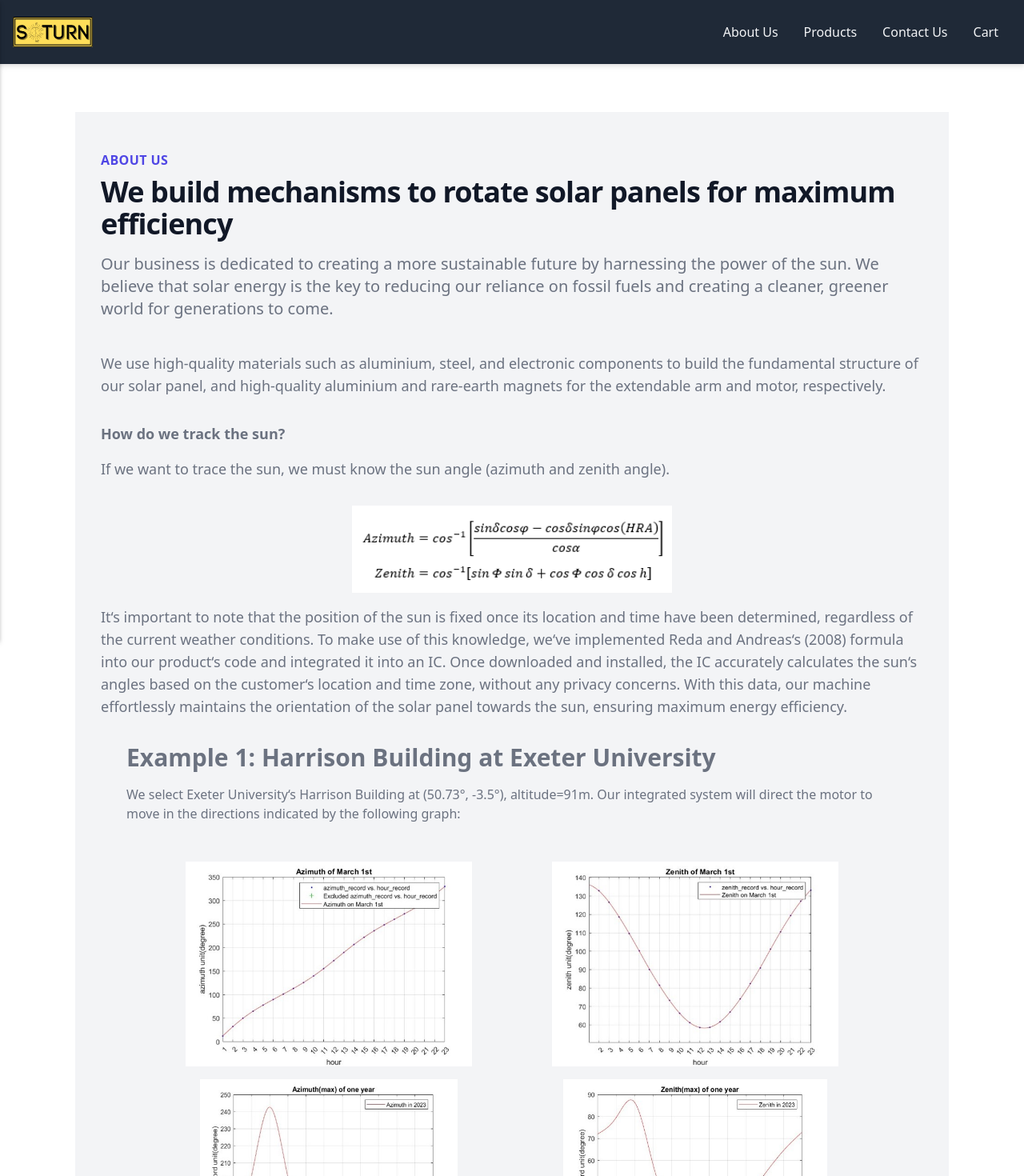
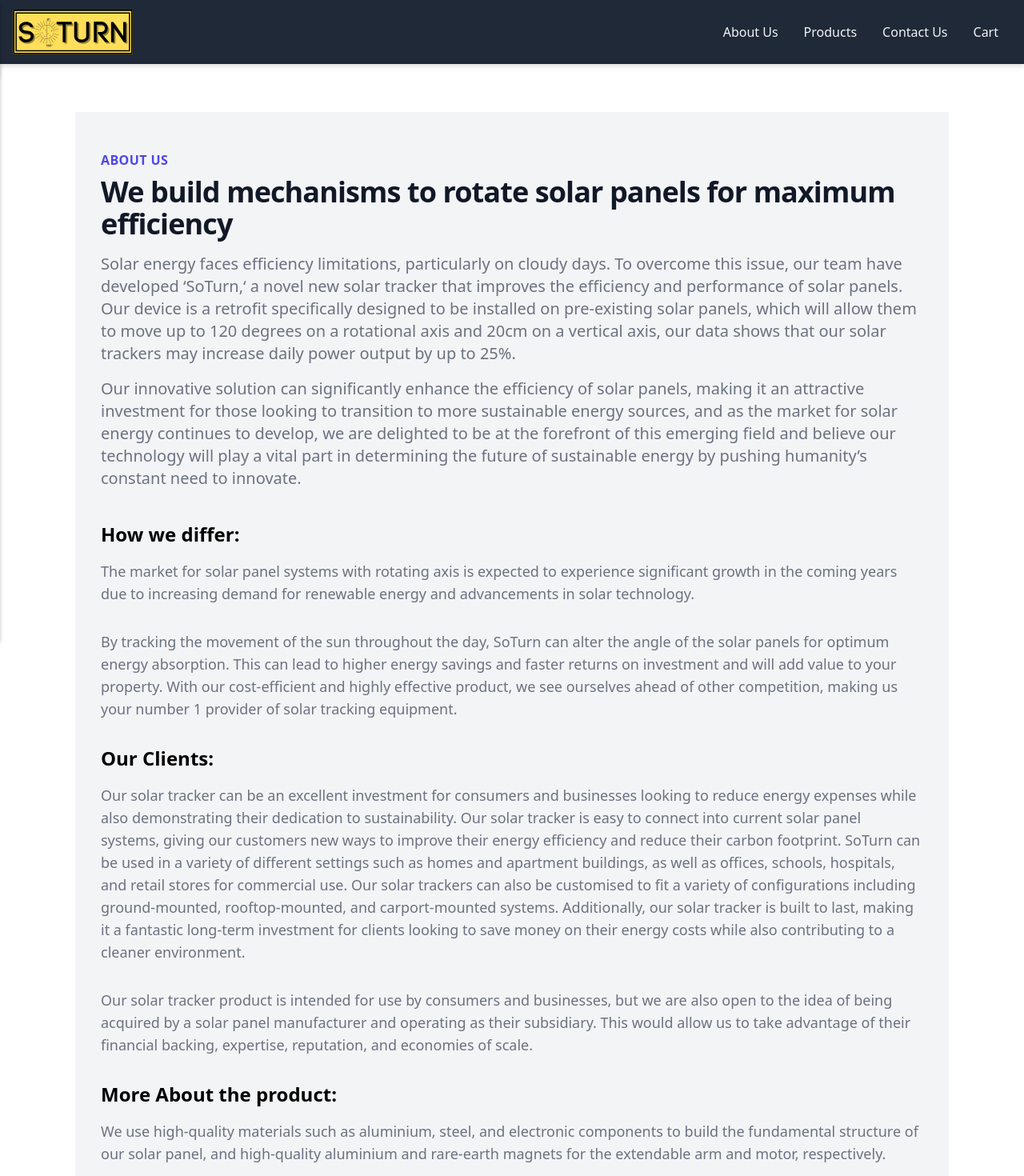
Before and after one commit to Thomas13702/solar_panel_website, a Next.js app: page /about in a window 1280 px wide. Shown: the top 1470 px of the page at 80% size. Built offline with nearby package versions, Linux system fonts and the light colour scheme.

Commit message:
Meeting changes

```diff
--- a/src/components/Footer.js
+++ b/src/components/Footer.js
@@ -33,7 +33,7 @@ const Footer = () => {
             <h4 className="text-white text-lg font-semibold mb-4">Services</h4>
             <ul className="text-gray-400 text-sm leading-loose">
               <li>
-                <Link href="/">Soturn</Link>
+                <Link href="/">SoTurn</Link>
               </li>
               <li>
                 <Link href="/work">Work With Us</Link>
@@ -86,7 +86,7 @@ const Footer = () => {
         <hr className="border-gray-800 my-8" />
         <div className="flex flex-col md:flex-row justify-between items-center text-gray-400 text-sm">
           <p className="mb-4 md:mb-0">
-            &copy; {new Date().getFullYear()} Soturn. All rights reserved.
+            &copy; {new Date().getFullYear()} SoTurn. All rights reserved.
           </p>
           <ul className="flex space-x-4">
             <li>
--- a/src/components/Layout.js
+++ b/src/components/Layout.js
@@ -29,7 +29,7 @@ export default function Layout({
 }
 
 Layout.defaultProps = {
-  title: "Soturn",
+  title: "SoTurn",
   description: "Track the Sun, Save the Planet",
   keywords: "Solar Panel Mechanisms",
 };
--- a/src/components/Navbar.js
+++ b/src/components/Navbar.js
@@ -18,10 +18,10 @@ function MobileNav({ open, setOpen }) {
         open ? "-translate-x-0" : "-translate-x-full"
       } transition-transform duration-300 ease-in-out filter drop-shadow-md `}
     >
-      <div className="flex items-center justify-center filter drop-shadow-md bg-gray-800 h-20">
+      <div className="flex items-center justify-center filter drop-shadow-md bg-gray-800 h-24">
         {/*logo container*/}
         <Link className="text-xl font-semibold text-gray-100" href="/">
-          <Image alt="Logo" src={logo} width={100} height={100} />
+          <Image alt="Logo" src={logo} width={150} height={100} />
         </Link>
       </div>
       <div className="flex flex-col ml-4 ">
@@ -82,7 +82,7 @@ export default function Navbar() {
       <MobileNav open={open} setOpen={setOpen} />
       <div className="w-3/12 flex items-center">
         <Link className="text-2xl font-semibold text-gray-100" href="/">
-          <Image alt="Logo" src={logo} width={100} height={100} />
+          <Image alt="Logo" src={logo} width={150} height={100} />
         </Link>
       </div>
       <div className="w-9/12 flex justify-end items-center">
--- a/src/components/index/showcase.js
+++ b/src/components/index/showcase.js
@@ -7,7 +7,7 @@ export default function showcase() {
       <div className="flex flex-col items-center w-full md:w-1/2">
         <div className="md:hidden">
           <h1 className="text-5xl md:text-6xl font-bold text-gray-800 text-center">
-            Soturn
+            SoTurn
           </h1>
           <h3 className="mb-4 text-black text-3xl text-center">
             Track the Sun, Save the Planet
--- a/src/components/product/description.js
+++ b/src/components/product/description.js
@@ -21,7 +21,7 @@ export default function description({ whatPackage }) {
         {/* Product Description */}
         <div className="w-full md:w-1/2 mt-8 md:mt-0">
           <h1 className="text-2xl font-medium mb-4">
-            Soturn - Solar Panel Rotation Device
+            SoTurn - Solar Panel Rotation Device
           </h1>
           <p className="text-gray-600 mb-8">
             Lorem ipsum dolor sit amet, consectetur adipiscing elit. Sed ac
--- a/src/components/product/packageDescription.js
+++ /dev/null
@@ -1,29 +0,0 @@
-import React from "react";
-import Package from "./package";
-
-const IndexPage = () => {
-  return (
-    <div className="grid grid-cols-1 md:grid-cols-3 gap-8 py-8 px-4">
-      <Package title="One solar panel tracker" price="£100" features={[]} />
-      <Package
-        title="Personal package"
-        price="£390"
-        features={[
-          "Four solar panel trackers",
-          "One-year free maintenance insurance",
-        ]}
-      />
-      <Package
-        title="Personal package +"
-        price="£490"
-        features={[
-          "Four solar panel trackers",
-          "Two-year free maintenance insurance",
-          "To-home installation (UK)",
-        ]}
-      />
-    </div>
-  );
-};
-
-export default IndexPage;
--- a/src/pages/about.js
+++ b/src/pages/about.js
@@ -6,13 +6,6 @@ export default function Product() {
   return (
     <Layout>
       <div className="min-h-screen bg-gray-100">
-        <Head>
-          <title>About Us - Solar Panel Rotation Business</title>
-          <meta
-            name="description"
-            content="Learn about our business of building a mechanism that rotates solar panels to always face the sun"
-          />
-        </Head>
         <div className="max-w-7xl mx-auto py-12 px-4 sm:px-6 lg:px-8">
           <div className="lg:">
             <h2 className="text-base text-indigo-600 font-semibold tracking-wide uppercase">
@@ -22,14 +15,76 @@ export default function Product() {
               We build mechanisms to rotate solar panels for maximum efficiency
             </p>
             <p className="mt-4  text-xl text-gray-500 ">
-              Our business is dedicated to creating a more sustainable future by
-              harnessing the power of the sun. We believe that solar energy is
-              the key to reducing our reliance on fossil fuels and creating a
-              cleaner, greener world for generations to come.
+              Solar energy faces efficiency limitations, particularly on cloudy
+              days. To overcome this issue, our team have developed
+              &lsquo;SoTurn,&lsquo; a novel new solar tracker that improves the
+              efficiency and performance of solar panels. Our device is a
+              retrofit specifically designed to be installed on pre-existing
+              solar panels, which will allow them to move up to 120 degrees on a
+              rotational axis and 20cm on a vertical axis, our data shows that
+              our solar trackers may increase daily power output by up to 25%.
+            </p>
+            <p className="mt-4  text-xl text-gray-500 ">
+              Our innovative solution can significantly enhance the efficiency
+              of solar panels, making it an attractive investment for those
+              looking to transition to more sustainable energy sources, and as
+              the market for solar energy continues to develop, we are delighted
+              to be at the forefront of this emerging field and believe our
+              technology will play a vital part in determining the future of
+              sustainable energy by pushing humanity’s constant need to
+              innovate.
             </p>
           </div>
           <div className="mt-10">
             <div className="mt-6 prose prose-indigo prose-lg text-gray-500 mx-auto">
+              <h1 className="font-bold mb-4 text-2xl text-black">
+                How we differ:
+              </h1>
+              <p className="text-lg  mb-8">
+                The market for solar panel systems with rotating axis is
+                expected to experience significant growth in the coming years
+                due to increasing demand for renewable energy and advancements
+                in solar technology.
+              </p>
+              <p className="text-lg  mb-8">
+                By tracking the movement of the sun throughout the day, SoTurn
+                can alter the angle of the solar panels for optimum energy
+                absorption. This can lead to higher energy savings and faster
+                returns on investment and will add value to your property. With
+                our cost-efficient and highly effective product, we see
+                ourselves ahead of other competition, making us your number 1
+                provider of solar tracking equipment.
+              </p>
+              <h1 className="font-bold mb-4 text-2xl text-black">
+                Our Clients:
+              </h1>
+              <p className="text-lg  mb-8">
+                Our solar tracker can be an excellent investment for consumers
+                and businesses looking to reduce energy expenses while also
+                demonstrating their dedication to sustainability. Our solar
+                tracker is easy to connect into current solar panel systems,
+                giving our customers new ways to improve their energy efficiency
+                and reduce their carbon footprint. SoTurn can be used in a
+                variety of different settings such as homes and apartment
+                buildings, as well as offices, schools, hospitals, and retail
+                stores for commercial use. Our solar trackers can also be
+                customised to fit a variety of configurations including
+                ground-mounted, rooftop-mounted, and carport-mounted systems.
+                Additionally, our solar tracker is built to last, making it a
+                fantastic long-term investment for clients looking to save money
+                on their energy costs while also contributing to a cleaner
+                environment.
+              </p>
+              <p className="text-lg  mb-8">
+                Our solar tracker product is intended for use by consumers and
+                businesses, but we are also open to the idea of being acquired
+                by a solar panel manufacturer and operating as their subsidiary.
+                This would allow us to take advantage of their financial
+                backing, expertise, reputation, and economies of scale.{" "}
+              </p>
+              <h1 className="font-bold mb-4 text-2xl text-black">
+                More About the product:
+              </h1>
               <p className="text-lg  mb-8">
                 We use high-quality materials such as aluminium, steel, and
                 electronic components to build the fundamental structure of our
@@ -118,55 +173,6 @@ export default function Product() {
                   </div>
                 </div>
               </div>
-
-              {/* <p>
-                The global shift towards sustainable energy is fuelling the
-                rising popularity of solar power for both homes and businesses.
-                Despite its numerous advantages, solar energy faces efficiency
-                limitations, particularly on cloudy days. To overcome this
-                issue, our team have developed SoTurn, a novel new solar tracker
-                that improves the efficiency and performance of solar panels.
-              </p>
-              <p>
-                Our device is a retrofit specifically designed to be installed
-                on pre-existing solar panels, which will allow them to move up
-                to 180 degrees on a rotational and vertical axis. This
-                breakthrough technology significantly improves the efficiency of
-                solar panels, resulting in significant energy cost savings over
-                time and a reduced carbon footprint. In fact, our data shows
-                that our solar trackers may increase daily power output by up to
-                25%, making it an environmentally responsible and cost-effective
-                choice for consumers.
-              </p>
-              <p>
-                For our development process we begin by using Lidar cameras and
-                manufacturer dimensions to create 3D models of existing solar
-                panels. Using computer-aided manufacturing (CAM), we then create
-                a model of our device that perfectly fits these 3D models.
-                Finally, we manufacture the product using computer-aided design
-                (CAD) software, utilizing the model created during the CAM
-                stage. This process is easily scalable and can be replicated for
-                several types of solar panels, allowing us to reach a wider
-                global market.
-              </p>
-              <p>
-                Our target market for this product is primarily commercial, as
-                solar trackers are typically better suited for larger
-                installations. While similar products exist, our retrofit device
-                provides a unique solution that is more accessible and
-                cost-effective for businesses by allowing it to be installed on
-                pre-existing panels.
-              </p>
-              <p>
-                Our innovative solution can significantly enhance the efficiency
-                of solar panels, making it an attractive investment for those
-                looking to transition to more sustainable energy sources, and as
-                the market for solar energy continues to develop, we are
-                delighted to be at the forefront of this emerging field and
-                believe our technology will play a vital part in determining the
-                future of sustainable energy by pushing humanitys constant need
-                to innovate.{" "}
-              </p> */}
             </div>
           </div>
         </div>
--- a/src/pages/businessProduct.js
+++ b/src/pages/businessProduct.js
@@ -8,8 +8,10 @@ import AdditionalServices from "@/components/product/additionalServices";
 
 export default function businessProduct() {
   const packages = [
-    { name: "Organisation", price: 95 },
-    { name: "Organisation+", price: 90 },
+    { name: "x20", price: 1800 },
+    { name: "x30", price: 2600 },
+    { name: "x40", price: 3550 },
+    { name: "x50", price: 4300 },
     { name: "One Time Maintenance", price: 60 },
     { name: "Business Installation", price: 150 },
   ];
@@ -18,22 +20,18 @@ export default function businessProduct() {
       <div className="max-w-screen-xl mx-auto px-4 sm:px-6 lg:px-8 py-10 bg-gray-100">
         <Description whatPackage={packages} />
 
-        <div className="grid grid-cols-1 md:grid-cols-2 gap-8 py-8 px-4">
+        <div className="grid grid-cols-1 md:grid-cols-1 gap-8 py-8 px-4">
+          <h1 className="font-bold text-2xl text-gray-500">
+            Package deals - if you&lsquo;re buying several solar trackers, we
+            have a package deal for you!
+          </h1>
           <Package
-            title="Organisation package"
-            price="£90 for one, min of 20"
+            title="Package Deal"
+            price="Only £150 Extra"
             features={[
-              "Multiple solar panel trackers",
-              "One-year free maintenance insurance",
-            ]}
-          />
-          <Package
-            title="Organisation package +"
-            price="£95 for one, min of 20"
-            features={[
-              "Multiple solar panel trackers ",
-              "Three-year free maintenance insurance",
-              "To-home installation (UK)",
+              "Free Shipping",
+              "Two-year free maintenance",
+              "Home Installation (Uk Only)",
             ]}
           />
         </div>
--- a/src/pages/product.js
+++ b/src/pages/product.js
@@ -5,8 +5,8 @@ import Link from "next/link";
 import Features from "@/components/product/features.js";
 import Description from "@/components/product/description.js";
 import Reviews from "@/components/product/reviews.js";
-import PackageDescription from "@/components/product/packageDescription.js";
 import AdditionalServices from "@/components/product/additionalServices";
+import Package from "@/components/product/package";
 
 export default function Product() {
   const [selectedPackage, setSelectedPackage] = useState(0);
@@ -15,9 +15,10 @@ export default function Product() {
     setSelectedPackage(index);
   };
   const packages = [
-    { name: "One Tracker", price: 100 },
-    { name: "Personal", price: 390 },
-    { name: "Personal +", price: 490 },
+    { name: "x1", price: 100 },
+    { name: "x2", price: 380 },
+    { name: "x8", price: 750 },
+    { name: "x10", price: 900 },
     { name: "One Time Maintenance", price: 60 },
     { name: "Home Installation", price: 150 },
   ];
@@ -26,11 +27,24 @@ export default function Product() {
     <Layout>
       <div className="max-w-screen-xl mx-auto px-4 sm:px-6 lg:px-8 py-10 bg-gray-100">
         <Description whatPackage={packages} />
+        <div className="grid grid-cols-1 md:grid-cols-1 gap-8 py-8 px-4">
+          <h1 className="font-bold text-2xl text-gray-500">
+            Package deals - if you&lsquo;re buying several solar trackers, we
+            have a package deal for you!
+          </h1>
+          <Package
+            title="Package Deal"
+            price="Only £150 Extra"
+            features={[
+              "Free Shipping",
+              "Two-year free maintenance",
+              "Home Installation (Uk Only)",
+            ]}
+          />
+        </div>
 
-        <PackageDescription />
         <AdditionalServices personal={true} />
         <Features personal={true} />
-
         <Reviews />
       </div>
     </Layout>
```
Also changed, not shown: src/components/index/carousel.js (+10 -10 lines), src/pages/privacy.js (+8 -8 lines).
